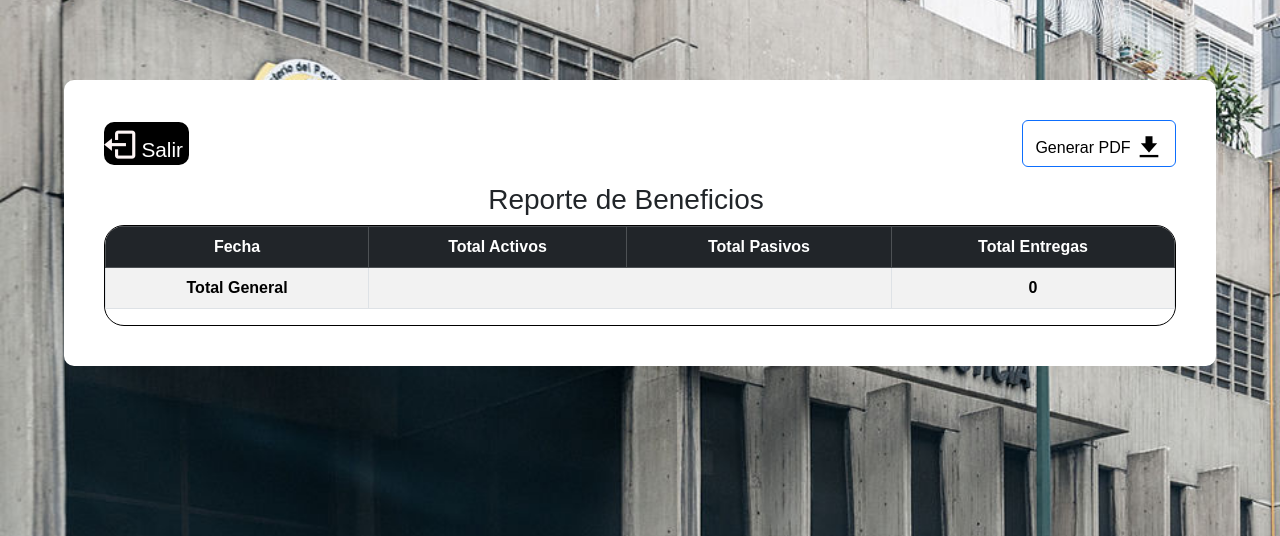
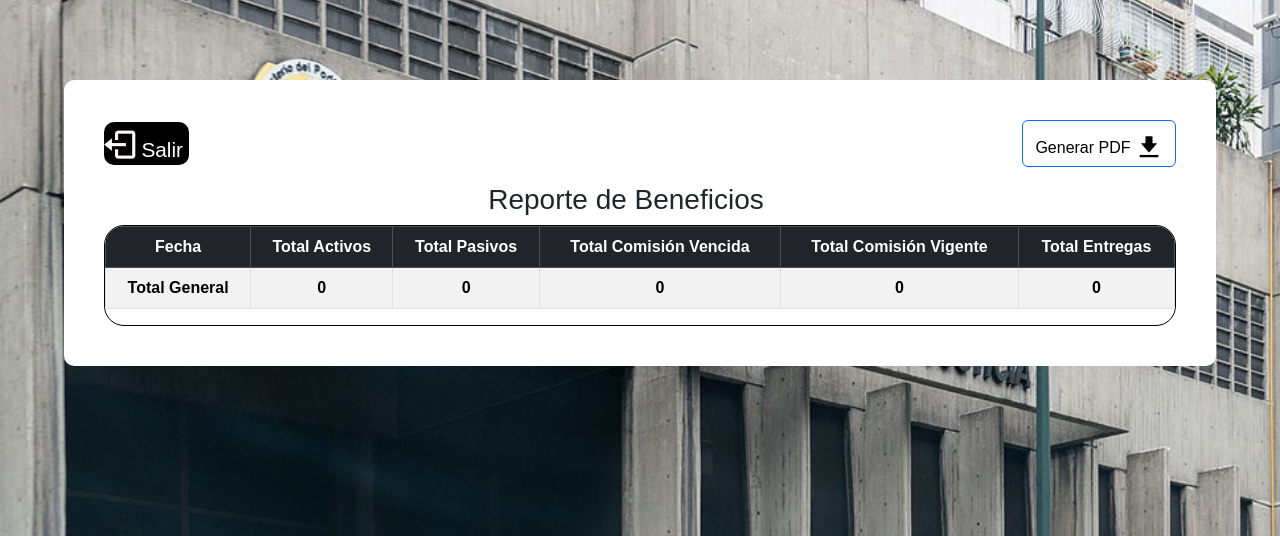
Before and after one commit to JFernandoBolivar/Beneficios2.0, a Flask app: page /reporte in a window 1280 px wide. Shown: the part 68-604 px from the top of the page. Run offline with Flask 3, Linux system fonts and the light colour scheme; the visitor is signed in with stand-in values (Sample User, id 1); data that the repository does not hold is empty; parts of the project's set-up code (start-up, migrations or seed data) failed here and were passed over; some libraries are stand-ins or nearby versions.

Commit message:
cambios-reportes

```diff
--- a/app-web/app.py
+++ b/app-web/app.py
@@ -259,6 +259,27 @@ def consult():
                 faltan = total_personas - total_recibido
                 cursor.close()
                 return render_template('index.html',  super_admin=super_admin, data=data_exit, total_personas=total_personas, total_recibido=total_recibido, faltan=faltan)
+            elif estatus == 10:
+                cursor = MySQL.connection.cursor(MySQLdb.cursors.DictCursor)
+                cursor.execute('SELECT COUNT(*) AS total_personas FROM data WHERE Estatus = 1')
+                total_personas = cursor.fetchone()['total_personas']
+                cursor.execute('SELECT COUNT(*) AS total_recibido FROM delivery d JOIN data ON d.Data_ID = data.ID WHERE d.Entregado = 1 AND data.Estatus = 1')
+                total_recibido = cursor.fetchone()['total_recibido']
+                total_alert = int(total_recibido)
+                # alert = None
+                # alert_limite = None
+                # if total_alert == 550:
+                #     alert = f"{total_alert} personas despachadas"
+                #     alert_limite = "Se acerca al limite de 600 "
+                # elif total_alert == 590:
+                #     alert = f"{total_alert} personas despachadas"
+                #     alert_limite = "Se acerca al limite de 600"
+                # elif total_alert == 600:
+                #     alert = f"{total_alert} personas despachadas"
+                #     alert_limite = "Ha alcanzado limite de 600"
+                faltan = total_personas - total_recibido
+                cursor.close()
+                return render_template('index.html',  super_admin=super_admin, data=data_exit, total_personas=total_personas, total_recibido=total_recibido, faltan=faltan)
 
             elif estatus == 9:
                 cursor = MySQL.connection.cursor(MySQLdb.cursors.DictCursor)
@@ -306,6 +327,15 @@ def consult():
                 cursor.execute('SELECT COUNT(*) AS total_personas FROM data WHERE Estatus = 2')
                 total_personas = cursor.fetchone()['total_personas']
                 cursor.execute('SELECT COUNT(*) AS total_recibido FROM delivery d JOIN data ON d.Data_ID = data.ID WHERE d.Entregado = 1 AND data.Estatus = 2 AND DATE(d.Time_box) = %s', (fecha,))
+            elif tipo_usuario == 'comision_servicios_alert':
+                cursor.execute('SELECT COUNT(*) AS total_personas FROM data WHERE Estatus = 9')
+                total_personas = cursor.fetchone()['total_personas']
+                cursor.execute('SELECT COUNT(*) AS total_recibido FROM delivery d JOIN data ON d.Data_ID = data.ID WHERE d.Entregado = 1 AND data.Estatus = 9')
+
+            elif tipo_usuario == 'comision_servicios_2':
+                cursor.execute('SELECT COUNT(*) AS total_personas FROM data WHERE Estatus = 10')
+                total_personas = cursor.fetchone()['total_personas']
+                cursor.execute('SELECT COUNT(*) AS total_recibido FROM delivery d JOIN data ON d.Data_ID = data.ID WHERE d.Entregado = 1 AND data.Estatus = 10')
             else:
                 cursor.execute('SELECT COUNT(*) AS total_personas FROM data')
                 total_personas = cursor.fetchone()['total_personas']
@@ -789,6 +819,8 @@ def reporte():
         SELECT DATE(Time_box) as fecha,
                SUM(CASE WHEN data.Estatus = 1 THEN 1 ELSE 0 END) as total_activos,
                SUM(CASE WHEN data.Estatus = 2 THEN 1 ELSE 0 END) as total_pasivos,
+               SUM(CASE WHEN data.Estatus = 9 THEN 1 ELSE 0 END) as total_comision_vencida,
+               SUM(CASE WHEN data.Estatus = 10 THEN 1 ELSE 0 END) as total_comision_vigente,
                COUNT(*) as total_entregas
         FROM delivery
         JOIN data ON delivery.Data_ID = data.ID
@@ -796,15 +828,30 @@ def reporte():
         GROUP BY DATE(Time_box)
     ''')
     reportes = cursor.fetchall()
+
+    # Calcular totales generales
+    total_entregas = sum(reporte['total_entregas'] for reporte in reportes)
+    total_activos = sum(reporte['total_activos'] for reporte in reportes)
+    total_pasivos = sum(reporte['total_pasivos'] for reporte in reportes)
+    total_comision_vencida = sum(reporte['total_comision_vencida'] for reporte in reportes)
+    total_comision_vigente = sum(reporte['total_comision_vigente'] for reporte in reportes)
+
     cursor.close()
 
-    total_entregas = sum(reporte['total_entregas'] for reporte in reportes)
-
+    # Formatear las fechas
     for reporte in reportes:
         fecha = reporte['fecha']
         reporte['fecha_formateada'] = format_date(fecha, format='full', locale='es_ES')
-    return render_template('reporte.html', reportes=reportes, total_entregas=total_entregas)
 
+    return render_template(
+        'reporte.html',
+        reportes=reportes,
+        total_entregas=total_entregas,
+        total_activos=total_activos,
+        total_pasivos=total_pasivos,
+        total_comision_vencida=total_comision_vencida,
+        total_comision_vigente=total_comision_vigente
+    )
 # GENERAR REPORTE DE ENTREGADOS EN PDF
 @app.route("/reporte_pdf", methods=["GET", "POST"])
 def reporte_pdf():
@@ -815,6 +862,8 @@ def reporte_pdf():
             SELECT DATE(Time_box) as fecha,
                    SUM(CASE WHEN data.Estatus = 1 THEN 1 ELSE 0 END) as total_activos,
                    SUM(CASE WHEN data.Estatus = 2 THEN 1 ELSE 0 END) as total_pasivos,
+                   SUM(CASE WHEN data.Estatus = 9 THEN 1 ELSE 0 END) as total_comision_vencida,
+                   SUM(CASE WHEN data.Estatus = 10 THEN 1 ELSE 0 END) as total_comision_vigente,
                    COUNT(*) as total_entregas
             FROM delivery
             JOIN data ON delivery.Data_ID = data.ID
@@ -827,6 +876,8 @@ def reporte_pdf():
             SELECT DATE(Time_box) as fecha,
                    SUM(CASE WHEN data.Estatus = 1 THEN 1 ELSE 0 END) as total_activos,
                    SUM(CASE WHEN data.Estatus = 2 THEN 1 ELSE 0 END) as total_pasivos,
+                   SUM(CASE WHEN data.Estatus = 9 THEN 1 ELSE 0 END) as total_comision_vencida,
+                   SUM(CASE WHEN data.Estatus = 10 THEN 1 ELSE 0 END) as total_comision_vigente,
                    COUNT(*) as total_entregas
             FROM delivery
             JOIN data ON delivery.Data_ID = data.ID
@@ -836,13 +887,27 @@ def reporte_pdf():
     reportes = cursor.fetchall()
     cursor.close()
 
+    # Calcular totales generales
     total_entregas = sum(reporte['total_entregas'] for reporte in reportes)
+    total_activos = sum(reporte['total_activos'] for reporte in reportes)
+    total_pasivos = sum(reporte['total_pasivos'] for reporte in reportes)
+    total_comision_vencida = sum(reporte['total_comision_vencida'] for reporte in reportes)
+    total_comision_vigente = sum(reporte['total_comision_vigente'] for reporte in reportes)
 
+    # Formatear las fechas
     for reporte in reportes:
         fecha = reporte['fecha']
         reporte['fecha_formateada'] = format_date(fecha, format='full', locale='es_ES')
 
-    rendered = render_template('reporte_pdf.html', reportes=reportes, total_entregas=total_entregas)
+    rendered = render_template(
+        'reporte_pdf.html',
+        reportes=reportes,
+        total_entregas=total_entregas,
+        total_activos=total_activos,
+        total_pasivos=total_pasivos,
+        total_comision_vencida=total_comision_vencida,
+        total_comision_vigente=total_comision_vigente
+    )
     pdf = HTML(string=rendered).write_pdf()
 
     response = make_response(pdf)
@@ -914,10 +979,16 @@ def listado_excel():
         '''
         if filtro == 'autorizados':
             query += ' AND d.Cedula_Family IS NOT NULL'
-        elif filtro == 'ubicacion_admin':
-            query += ' AND data.Location_Admin IS NOT NULL'
+        elif filtro == 'activo':
+            query += ' AND data.Estatus = 1'
+        elif filtro == 'pasivo':
+            query += ' AND data.Estatus = 2'
         elif filtro == 'manually':
             query += ' AND data.Manually = 1'
+        elif filtro == 'comision_vencida':
+            query += ' AND data.Estatus = 9'
+        elif filtro == 'comision_vigente':
+            query += ' AND data.Estatus = 10'
 
         query += ' ORDER BY data.ESTADOS ASC, data.Location_Physical ASC, data.Location_Admin ASC'
 
@@ -970,12 +1041,12 @@ def listado_excel():
             staff_name = cursor.fetchone()['Name_Com']
             cursor.close()
 
-            estatus = "Activo" if registro['Estatus'] == 1 else "Pasivo"
+            estatus = "Activo" if registro['Estatus'] == 1 else "Pasivo" if registro['Estatus'] == 2 else "Comisión Vencida" if registro['Estatus'] == 9 else "Comisión Vigente"
             row = [
                 idx,
                 registro['Cedula'],
                 registro['Name_Com'],
-                registro['ESTADOS'] if registro['Estatus'] == 2 else "",
+                registro['ESTADOS'] if registro['Estatus'] in [2, 9, 10] else "",
                 estatus,
                 registro['Location_Physical'] if registro['Estatus'] == 1 else "",
                 registro['Location_Admin'] if registro['Estatus'] == 1 else "",
@@ -1024,7 +1095,6 @@ def listado_excel():
 
         return send_file(output, download_name="listado.xlsx", as_attachment=True)
     return render_template('tabla_pdf.html')
-
 # GENERAR LISTADO DE NO ENTREGADOS
 @app.route("/listado_no_registrado")
 def listado_no_registrado():
--- a/app-web/templates/index.html
+++ b/app-web/templates/index.html
@@ -116,11 +116,14 @@
         class="form-control"
         value="{{ fecha }}"
       />
+
     <label for="tipo_usuario" class="estatusLabel">Estatus:</label>
 <select id="tipo_usuario" name="tipo_usuario" class="form-control estatusSelect">
   <option value="general" {% if tipo_usuario == 'general' %}selected{% endif %}>General</option>
   <option value="activos" {% if tipo_usuario == 'activos' %}selected{% endif %}>Activos</option>
   <option value="pasivos" {% if tipo_usuario == 'pasivos' %}selected{% endif %}>Pasivos</option>
+  <option value="comision_servicios_alert" {% if tipo_usuario == 'comision_servicios_alert' %}selected{% endif %}>C.S Vencido</option>
+  <option value="comision_servicios_2" {% if tipo_usuario == 'comision_servicios_2' %}selected{% endif %}>C.S</option>
 </select>
       <button type="submit" class="btn btn-dark">Filtrar</button>
     </form>
--- a/app-web/templates/reporte.html
+++ b/app-web/templates/reporte.html
@@ -13,30 +13,36 @@
     ></a>
   </div>
   <h1 class="fs-3 mt-3">Reporte de Beneficios</h1>
-  <section
-    class="datos table-responsive"   id="tabla1"
-  >
+  <section class="datos table-responsive" id="tabla1">
     <table class="table table-striped table-bordered">
       <thead class="table-dark">
         <tr>
           <th scope="col">Fecha</th>
           <th scope="col">Total Activos</th>
           <th scope="col">Total Pasivos</th>
+          <th scope="col">Total Comisión Vencida</th>
+          <th scope="col">Total Comisión Vigente</th>
           <th scope="col">Total Entregas</th>
         </tr>
       </thead>
+
       <tbody>
         {% for reporte in reportes %}
         <tr>
           <td>{{ reporte.fecha_formateada }}</td>
           <td>{{ reporte.total_activos }}</td>
           <td>{{ reporte.total_pasivos }}</td>
+          <td>{{ reporte.total_comision_vencida }}</td>
+          <td>{{ reporte.total_comision_vigente }}</td>
           <td>{{ reporte.total_entregas }}</td>
         </tr>
         {% endfor %}
         <tr>
           <td><strong>Total General</strong></td>
-          <td colspan="2"></td>
+          <td><strong>{{ total_activos }}</strong></td>
+          <td><strong>{{ total_pasivos }}</strong></td>
+          <td><strong>{{ total_comision_vencida }}</strong></td>
+          <td><strong>{{ total_comision_vigente }}</strong></td>
           <td><strong>{{ total_entregas }}</strong></td>
         </tr>
       </tbody>
```
Also changed, not shown: app-web/templates/reporte_pdf.html (+13 -6 lines), app-web/templates/tabla_pdf.html (+10 -3 lines). Lines whose indentation alone changed are shown as unchanged.
